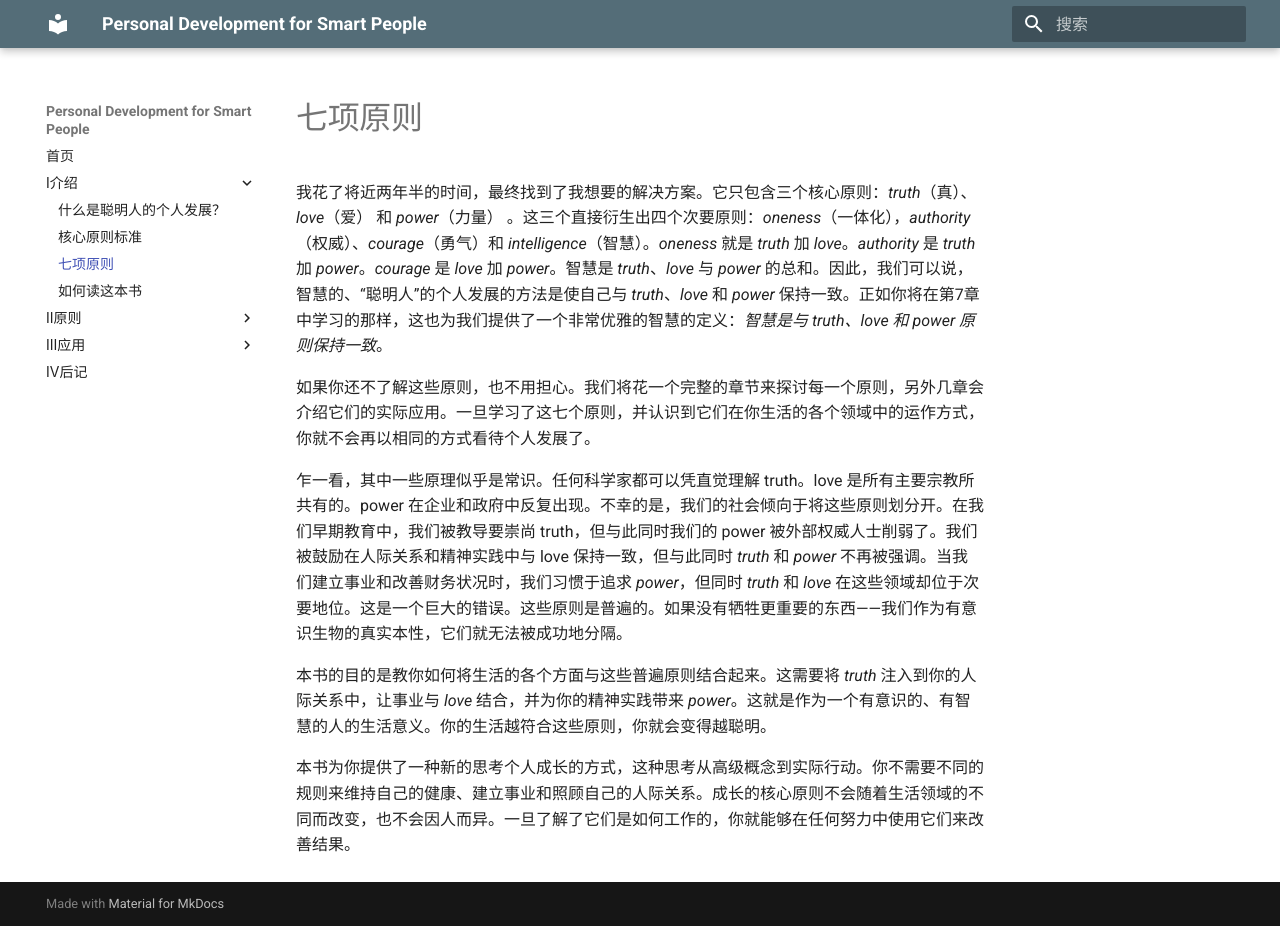
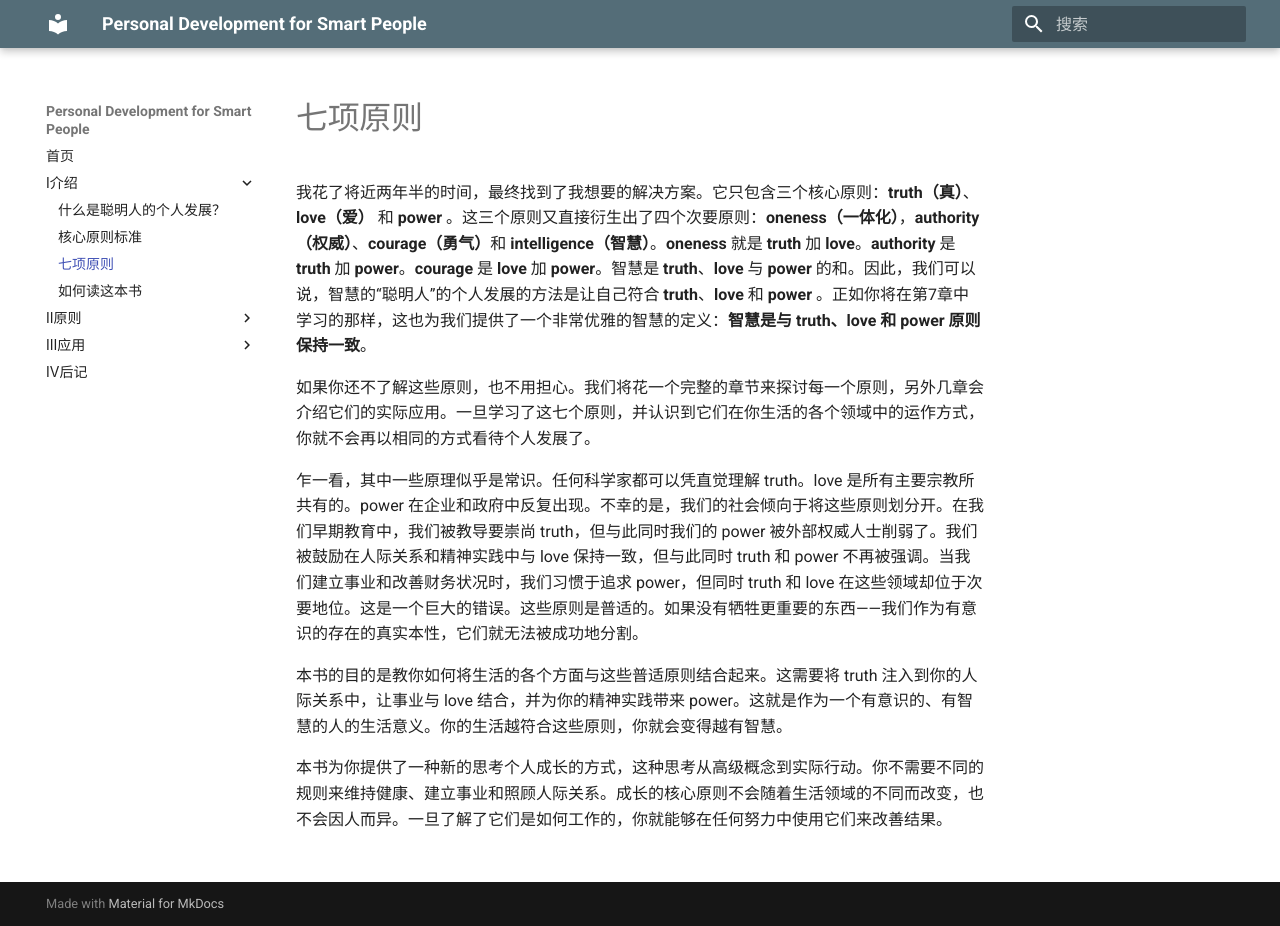
Before and after one commit to wtsnwei/pdsp, an MkDocs documentation site: the page built from docs/1.Introduction/03.Introducing-the-Seven-Principles.md, in a window 1280 px wide and 926 px high. Built offline with MkDocs 1.6.1 and Material for MkDocs 9.7.7, drawn with Linux system fonts in a browser that asks for light colours.

Commit message:
'修正语句'

```diff
--- a/docs/1.Introduction/03.Introducing-the-Seven-Principles.md
+++ b/docs/1.Introduction/03.Introducing-the-Seven-Principles.md
@@ -5,12 +5,12 @@ date:       2021-03-03
 
 
 
-我花了将近两年半的时间，最终找到了我想要的解决方案。它只包含三个核心原则：*truth*（真）、*love*（爱） 和 *power*（力量） 。这三个直接衍生出四个次要原则：*oneness*（一体化），*authority*（权威）、*courage*（勇气）和 *intelligence*（智慧）。*oneness* 就是 *truth* 加 *love*。*authority* 是 *truth* 加 *power*。*courage* 是 *love* 加 *power*。智慧是 *truth*、*love* 与 *power* 的总和。因此，我们可以说，智慧的、“聪明人”的个人发展的方法是使自己与 *truth*、*love* 和 *power* 保持一致。正如你将在第7章中学习的那样，这也为我们提供了一个非常优雅的智慧的定义：*智慧是与 truth、love 和 power 原则保持一致*。
+我花了将近两年半的时间，最终找到了我想要的解决方案。它只包含三个核心原则：**truth（真）**、**love（爱）** 和 **power** 。这三个原则又直接衍生出了四个次要原则：**oneness（一体化）**，**authority（权威）**、**courage（勇气）**和 **intelligence（智慧）**。**oneness** 就是 **truth** 加 **love**。**authority** 是 **truth** 加 **power**。**courage** 是 **love** 加 **power**。智慧是 **truth**、**love** 与 **power** 的和。因此，我们可以说，智慧的“聪明人”的个人发展的方法是让自己符合 **truth**、**love** 和 **power** 。正如你将在第7章中学习的那样，这也为我们提供了一个非常优雅的智慧的定义：**智慧是与 truth、love 和 power 原则保持一致**。
 
 如果你还不了解这些原则，也不用担心。我们将花一个完整的章节来探讨每一个原则，另外几章会介绍它们的实际应用。一旦学习了这七个原则，并认识到它们在你生活的各个领域中的运作方式，你就不会再以相同的方式看待个人发展了。
 
-乍一看，其中一些原理似乎是常识。任何科学家都可以凭直觉理解 truth。love 是所有主要宗教所共有的。power 在企业和政府中反复出现。不幸的是，我们的社会倾向于将这些原则划分开。在我们早期教育中，我们被教导要崇尚 truth，但与此同时我们的 power 被外部权威人士削弱了。我们被鼓励在人际关系和精神实践中与 love 保持一致，但与此同时 *truth* 和 *power* 不再被强调。当我们建立事业和改善财务状况时，我们习惯于追求 *power*，但同时 *truth* 和 *love* 在这些领域却位于次要地位。这是一个巨大的错误。这些原则是普遍的。如果没有牺牲更重要的东西——我们作为有意识生物的真实本性，它们就无法被成功地分隔。
+乍一看，其中一些原理似乎是常识。任何科学家都可以凭直觉理解 truth。love 是所有主要宗教所共有的。power 在企业和政府中反复出现。不幸的是，我们的社会倾向于将这些原则划分开。在我们早期教育中，我们被教导要崇尚 truth，但与此同时我们的 power 被外部权威人士削弱了。我们被鼓励在人际关系和精神实践中与 love 保持一致，但与此同时 truth 和 power 不再被强调。当我们建立事业和改善财务状况时，我们习惯于追求 power，但同时 truth 和 love 在这些领域却位于次要地位。这是一个巨大的错误。这些原则是普适的。如果没有牺牲更重要的东西——我们作为有意识的存在的真实本性，它们就无法被成功地分割。
 
-本书的目的是教你如何将生活的各个方面与这些普遍原则结合起来。这需要将 *truth* 注入到你的人际关系中，让事业与 *love* 结合，并为你的精神实践带来 *power*。这就是作为一个有意识的、有智慧的人的生活意义。你的生活越符合这些原则，你就会变得越聪明。
+本书的目的是教你如何将生活的各个方面与这些普适原则结合起来。这需要将 truth 注入到你的人际关系中，让事业与 love 结合，并为你的精神实践带来 power。这就是作为一个有意识的、有智慧的人的生活意义。你的生活越符合这些原则，你就会变得越有智慧。
 
-本书为你提供了一种新的思考个人成长的方式，这种思考从高级概念到实际行动。你不需要不同的规则来维持自己的健康、建立事业和照顾自己的人际关系。成长的核心原则不会随着生活领域的不同而改变，也不会因人而异。一旦了解了它们是如何工作的，你就能够在任何努力中使用它们来改善结果。
+本书为你提供了一种新的思考个人成长的方式，这种思考从高级概念到实际行动。你不需要不同的规则来维持健康、建立事业和照顾人际关系。成长的核心原则不会随着生活领域的不同而改变，也不会因人而异。一旦了解了它们是如何工作的，你就能够在任何努力中使用它们来改善结果。
```
